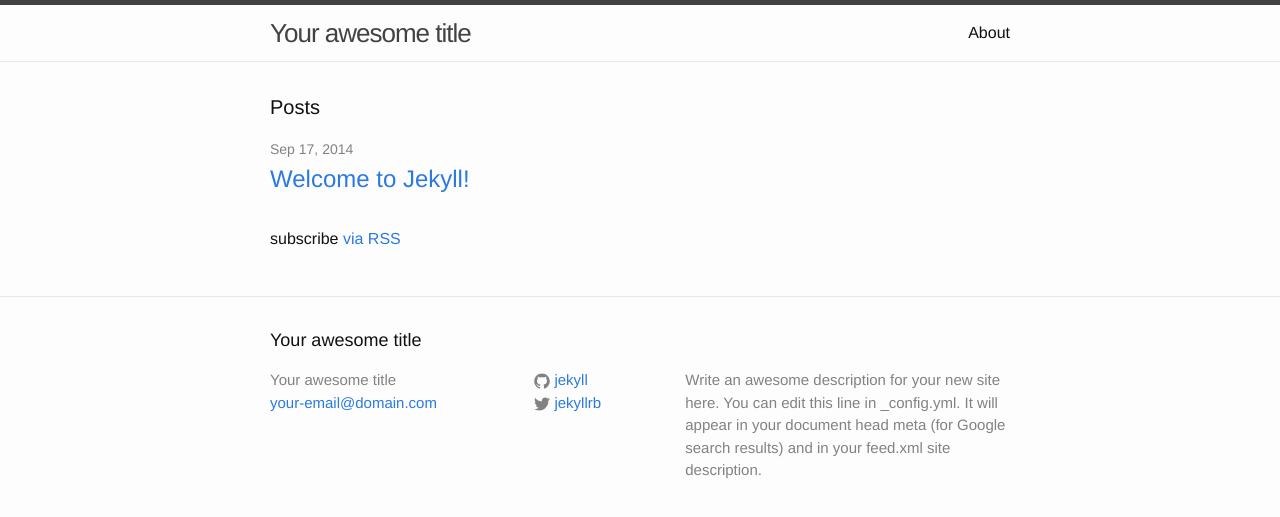
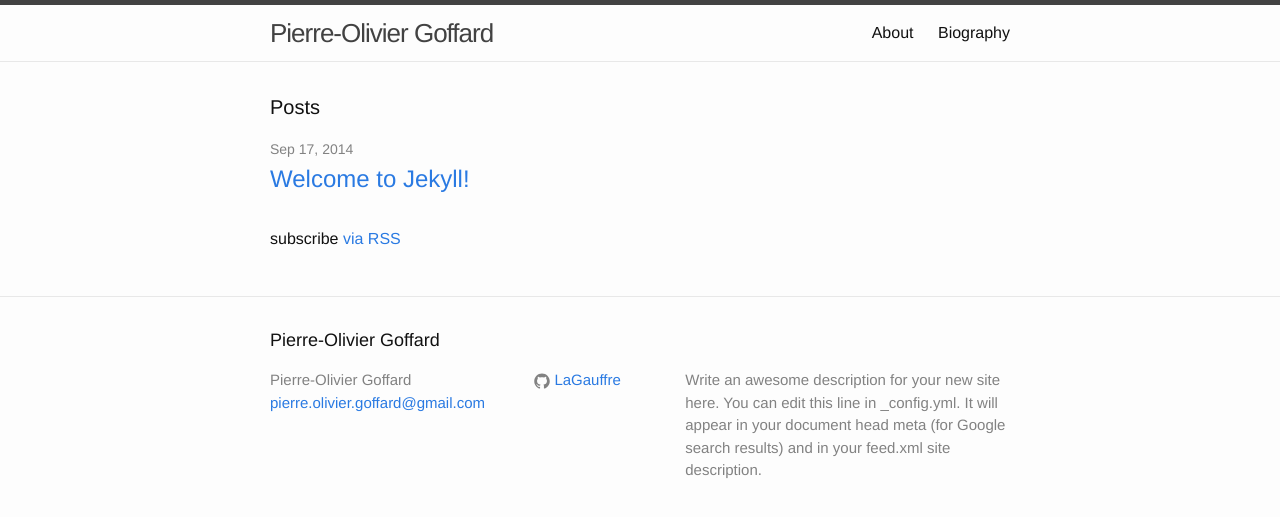
Before and after one commit to LaGauffre/LaGauffre.github.io, a Jekyll site: the page built from index.html, in a window 1280 px wide. Shown: the top 517 px of the page. Built offline with Jekyll 4.4.1, drawn with Linux system fonts in a browser that asks for light colours; Markdown is read by kramdown in place of the engine named in the settings.

Commit message:
Update title and add bio page

```diff
--- a/_config.yml
+++ b/_config.yml
@@ -1,14 +1,13 @@
 # Site settings
-title: Your awesome title
-email: your-email@domain.com
+title: Pierre-Olivier Goffard
+email: pierre.olivier.goffard@gmail.com
 description: > # this means to ignore newlines until "baseurl:"
   Write an awesome description for your new site here. You can edit this
   line in _config.yml. It will appear in your document head meta (for
   Google search results) and in your feed.xml site description.
 baseurl: "" # the subpath of your site, e.g. /blog/
-url: "http://yourdomain.com" # the base hostname & protocol for your site
-twitter_username: jekyllrb
-github_username:  jekyll
+url: "http://LaGauffre.github.io" # the base hostname & protocol for your site
+github_username:  LaGauffre
 
 # Build settings
-markdown: kramdown
+markdown: redcarpet
--- /dev/null
+++ b/bio.md
@@ -0,0 +1,5 @@
+---
+layout: page
+title: Biography
+permalink: /bio/
+---
```
